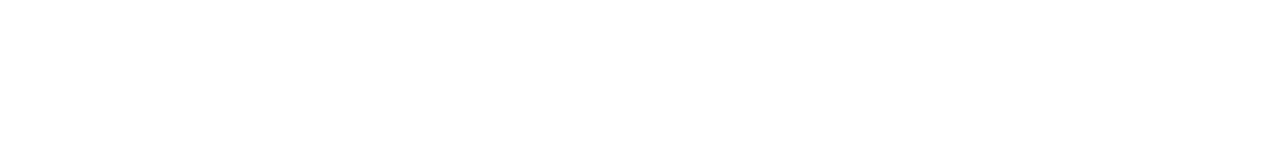
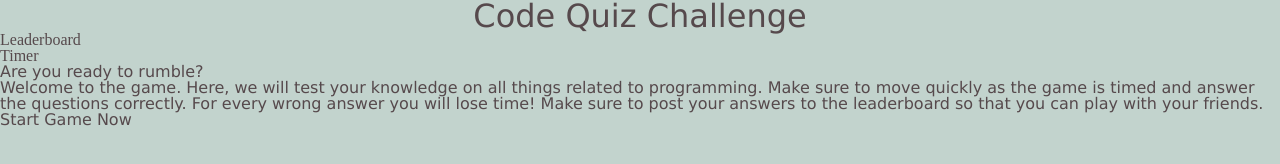
Before and after one commit to AlyssaRodri/code-quiz, a plain HTML site: page index.html in a window 1280 px wide. Drawn offline with Linux system fonts and the light colour scheme.

Commit message:
JS File created. First html page started.

```diff
--- a/assets/css-folder/main.css
+++ b/assets/css-folder/main.css
@@ -0,0 +1,17 @@
+*{
+    background-color: #c2d3cd ;
+    box-sizing: border-box;
+    margin: 0;
+    padding: 0;
+    font-size: 16px;
+    color: #56494c;
+    font-family: 'Lucida Sans', 'Lucida Sans Regular', 'Lucida Grande', 'Lucida Sans Unicode', Geneva, Verdana, sans-serif;
+}
+h1 {
+    font-size: 200%;
+    font-family: 'Lucida Sans', 'Lucida Sans Regular', 'Lucida Grande', 'Lucida Sans Unicode', Geneva, Verdana, sans-serif;
+    text-align: center;
+}
+h2 {
+    display: inline;
+}
--- a/index.html
+++ b/index.html
@@ -14,8 +14,26 @@
 
 <body>
     <header>
-        <h1></h1>
+        <h1> Code Quiz Challenge </h1>
+        <nav>
+            <!-- create a link to the leaderboard here -->
+            <h2> Leaderboard</h2>
+        </nav>
+        <h2> Timer </h2>
     </header>
+
+    <main>
+        <h3>
+            Are you ready to rumble?
+        </h3>
+        <p>
+            Welcome to the game. Here, we will test your knowledge on all things related to programming. Make sure to move quickly as the game is timed and answer the questions correctly. For every wrong answer you will lose time! Make sure to post your answers to the leaderboard so that you can play with your friends.
+        </p>
+
+        <h4>
+            Start Game Now
+        </h4>
+    </main>
 
 </body>
 </html>
```
Also changed, not shown: assets/js-folder/script.js (added).
